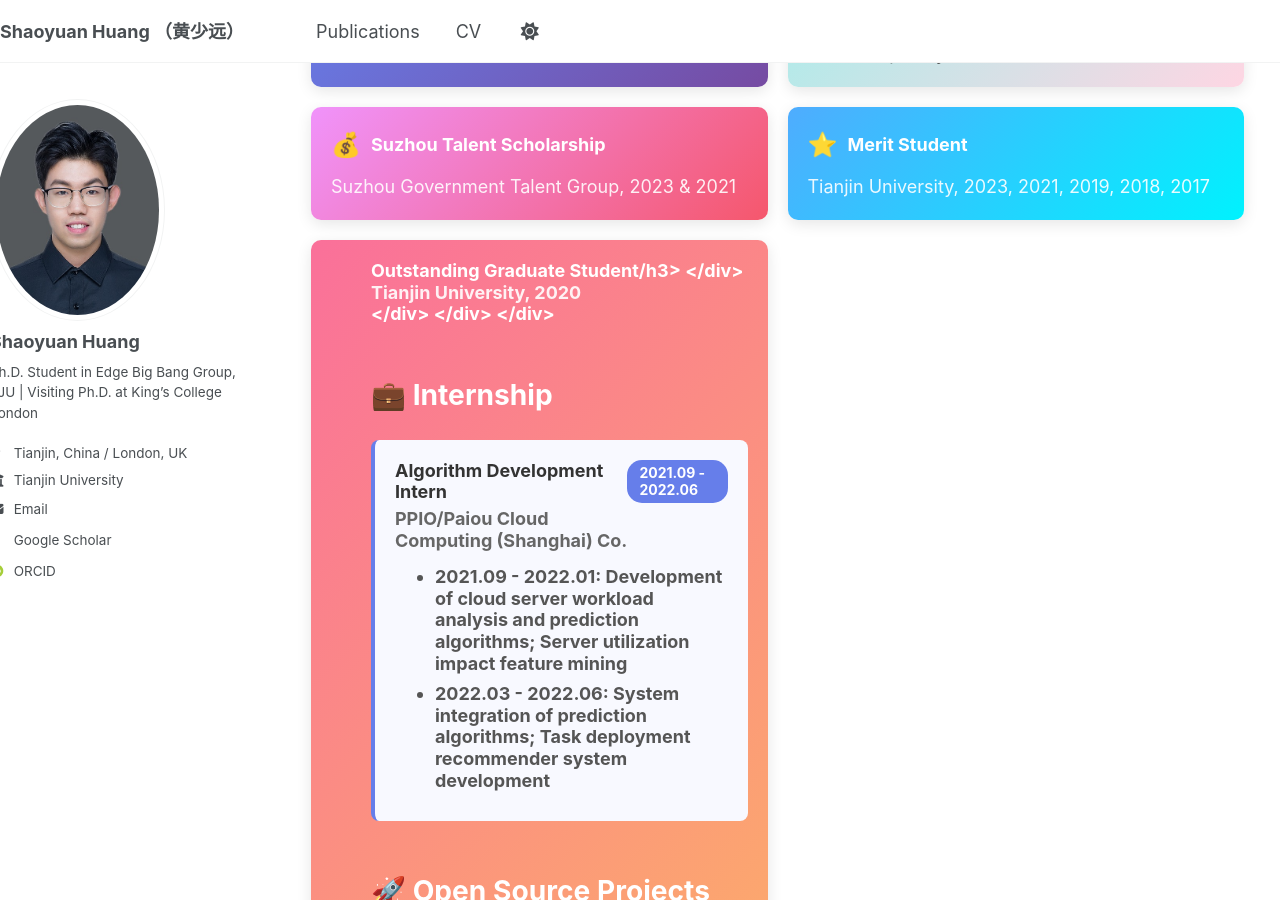
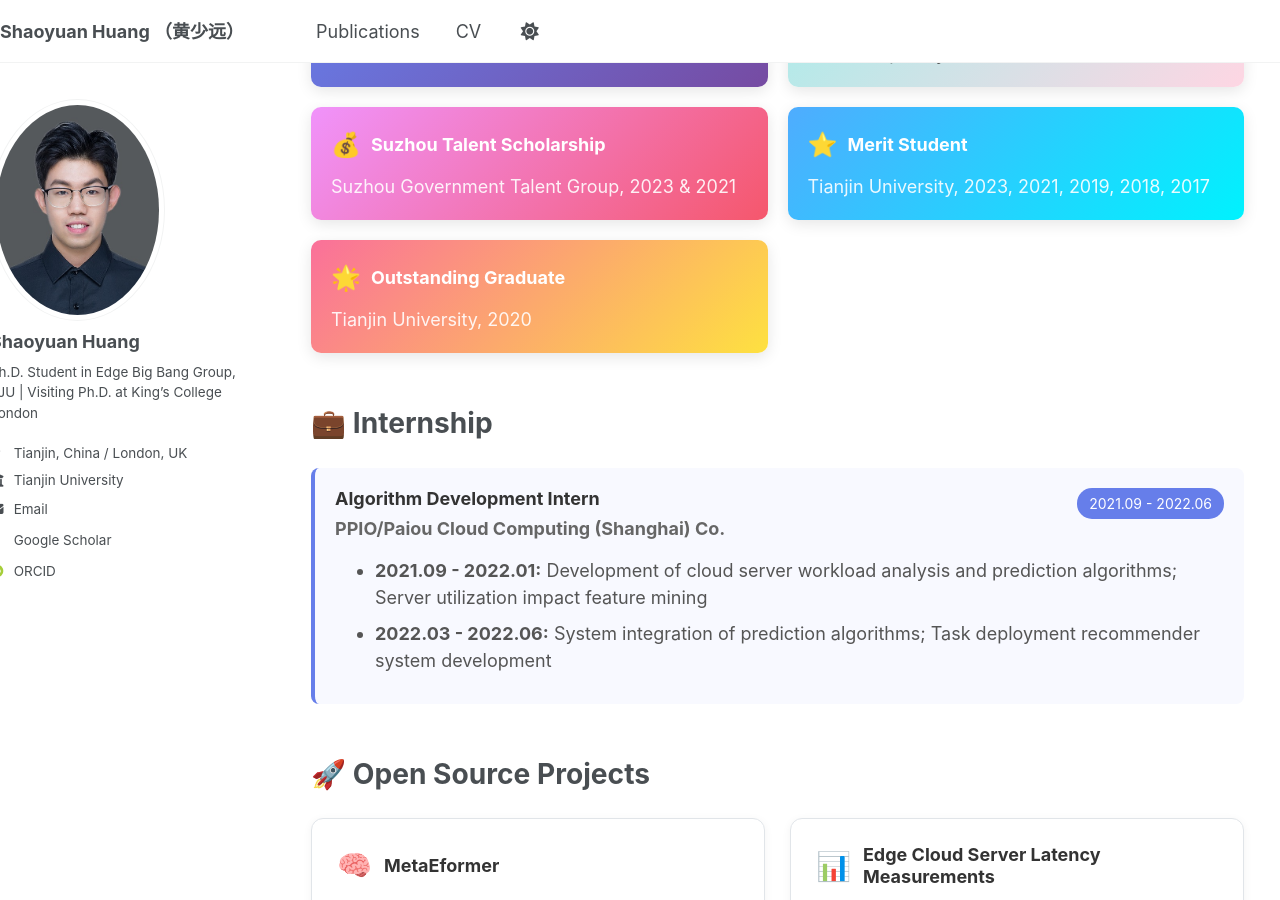
Before and after one commit to hsy23/ShaoyuanHuang, a Jekyll site: the page built from _pages/about.md, in a window 1280 px wide and 900 px high, scrolled down 1089 px. Built offline with Jekyll 4.4.1, drawn with Linux system fonts in a browser that asks for light colours; some web fonts are replaced.

Commit message:
修复显示问题

```diff
--- a/_pages/about.md
+++ b/_pages/about.md
@@ -116,7 +116,7 @@ I'm passionate about building intelligent, high-performance (high-throughput and
     <div style="background: linear-gradient(135deg, #fa709a 0%, #fee140 100%); color: white; padding: 20px; border-radius: 10px; box-shadow: 0 4px 15px rgba(0,0,0,0.1);">
       <div style="display: flex; align-items: center; margin-bottom: 10px;">
         <span style="font-size: 24px; margin-right: 10px;">🌟</span>
-        <h3 style="margin: 0; color: white;">Outstanding Graduate Student/h3>
+        <h3 style="margin: 0; color: white;">Outstanding Graduate</h3>
       </div>
       <p style="margin: 0; opacity: 0.9;">Tianjin University, 2020</p>
     </div>
```
Also changed, not shown: 2 other files.
